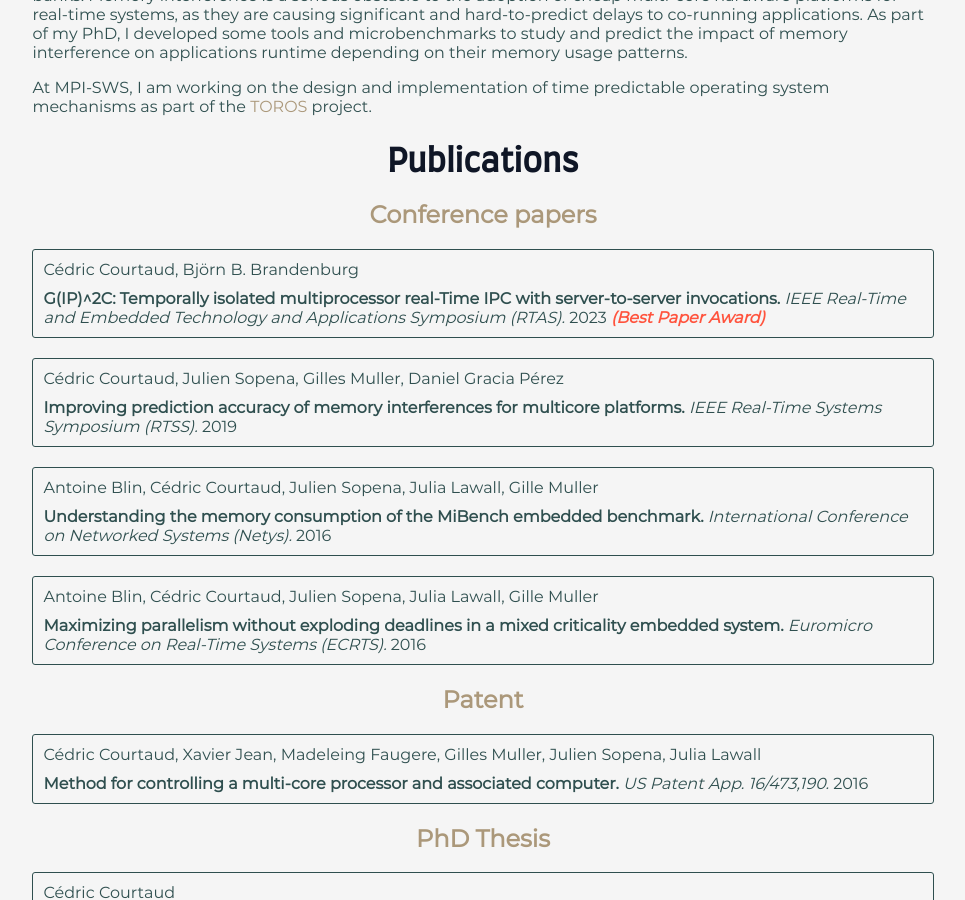
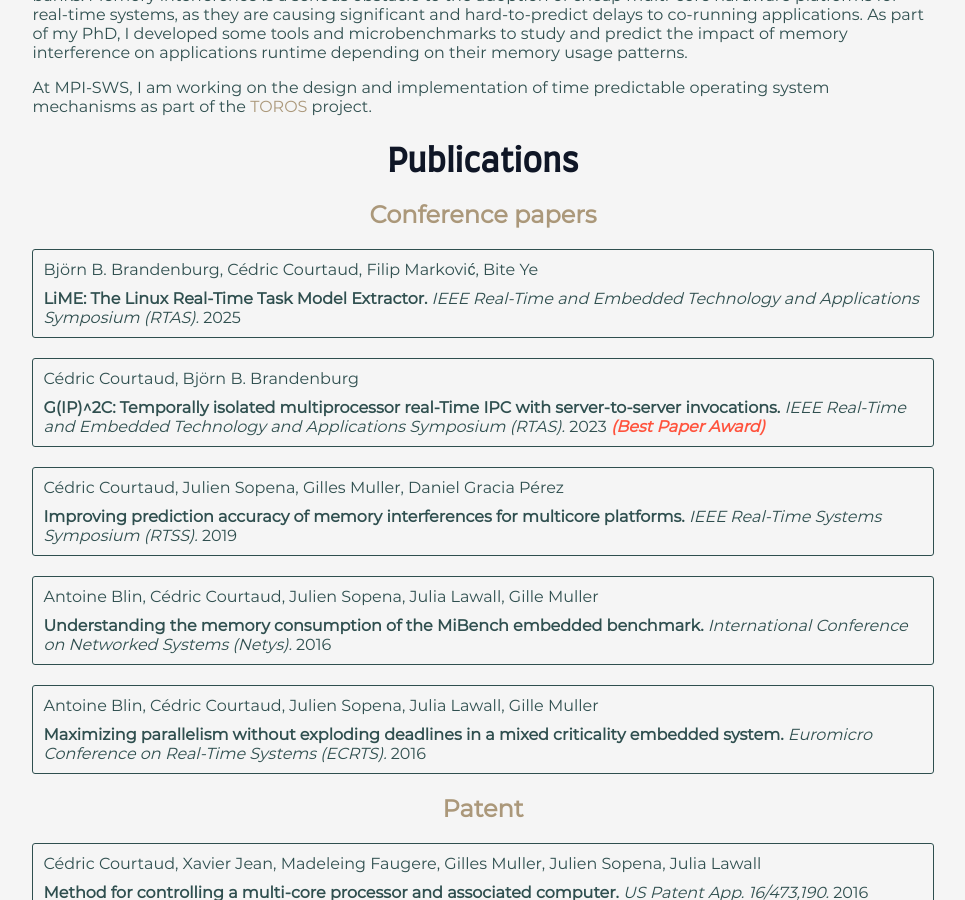
Before and after one commit to cedric-courtaud/cedric-courtaud.github.io, a Jekyll site: the page built from index.html, in a window 1280 px wide and 900 px high, scrolled down 677 px. Shown: the whole window, without its empty margins (157-1122 px from the left). Built offline with Jekyll 4.4.1, drawn with Linux system fonts in a browser that asks for light colours.

Commit message:
Update publications.yaml

```diff
--- a/_data/publications.yaml
+++ b/_data/publications.yaml
@@ -1,3 +1,9 @@
+- title: "LiME: The Linux Real-Time Task Model Extractor"
+  author: Björn B. Brandenburg, Cédric Courtaud, Filip Marković, Bite Ye
+  booktitle: IEEE Real-Time and Embedded Technology and Applications Symposium (RTAS)
+  year: 2025
+  type: conference
+
 - title: "G(IP)^2C: Temporally isolated multiprocessor real-Time IPC with server-to-server invocations"
   author: Cédric Courtaud, Björn B. Brandenburg
   booktitle: IEEE Real-Time and Embedded Technology and Applications Symposium (RTAS)
```
